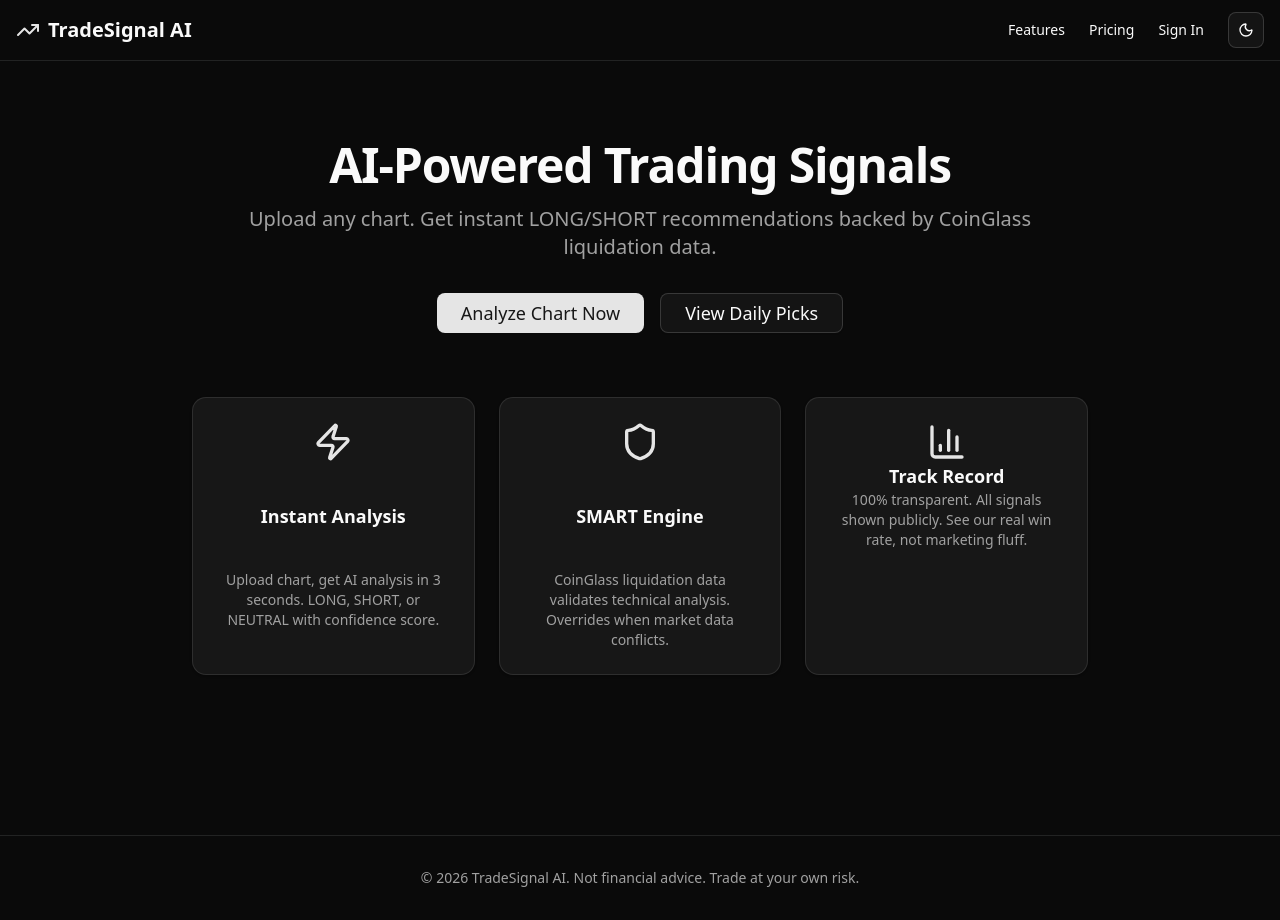
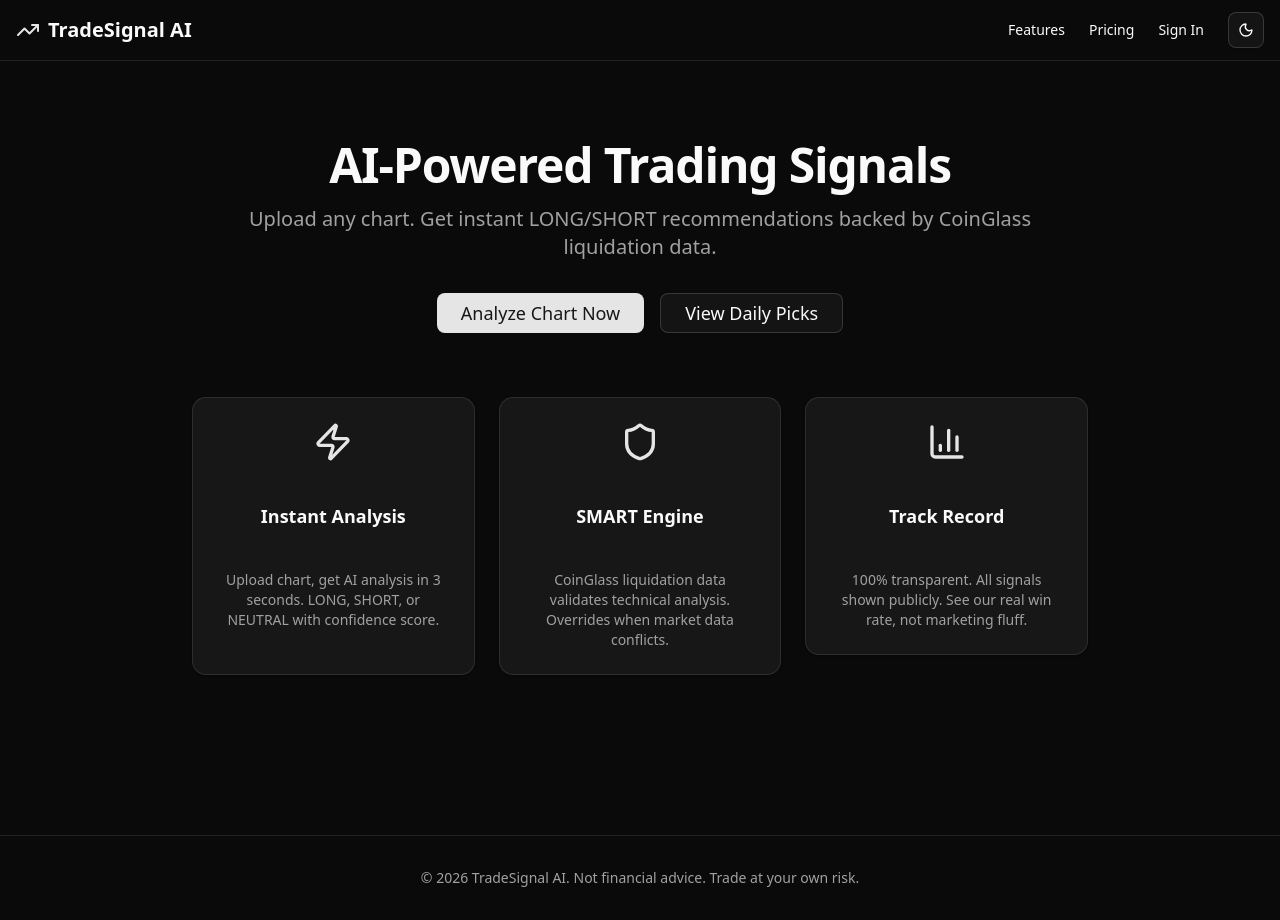
Before and after one commit to DanySCC/tradesignal-web, a Next.js app: page / in a window 1280 px wide. Built offline with nearby package versions, Linux system fonts and the light colour scheme.

Commit message:
Fix Card asChild error - wrap Link around Card instead

```diff
--- a/src/app/page.tsx
+++ b/src/app/page.tsx
@@ -48,15 +48,15 @@ export default function Home() {
               </p>
             </Card>
 
-            <Card className="p-5 md:p-6 space-y-3 md:space-y-4 text-center" asChild>
-              <Link href="/track-record">
+            <Link href="/track-record" className="block">
+              <Card className="p-5 md:p-6 space-y-3 md:space-y-4 text-center hover:border-primary transition-colors cursor-pointer">
                 <BarChart3 className="h-8 md:h-10 w-8 md:w-10 text-primary mx-auto" />
                 <h3 className="text-base md:text-lg font-semibold">Track Record</h3>
                 <p className="text-xs md:text-sm text-muted-foreground">
                   100% transparent. All signals shown publicly. See our real win rate, not marketing fluff.
                 </p>
-              </Link>
-            </Card>
+              </Card>
+            </Link>
           </div>
         </div>
       </section>
```
